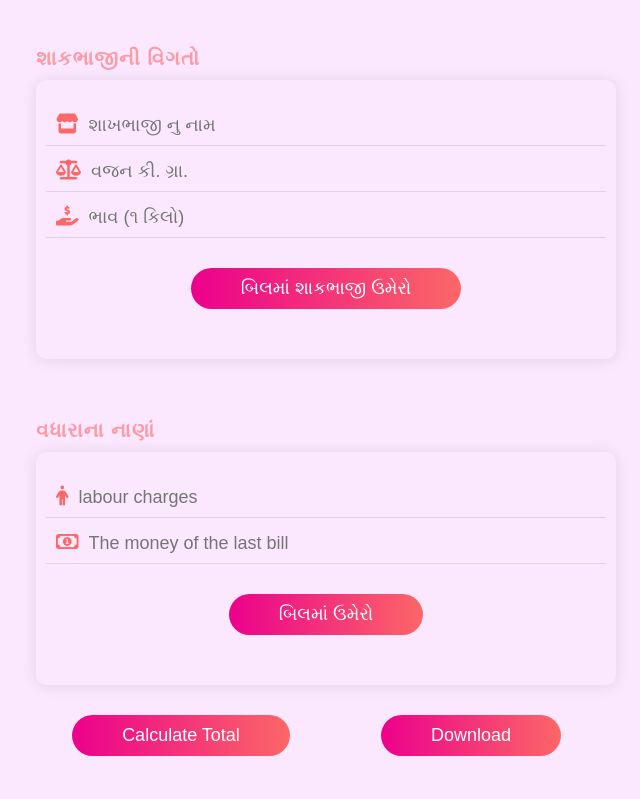
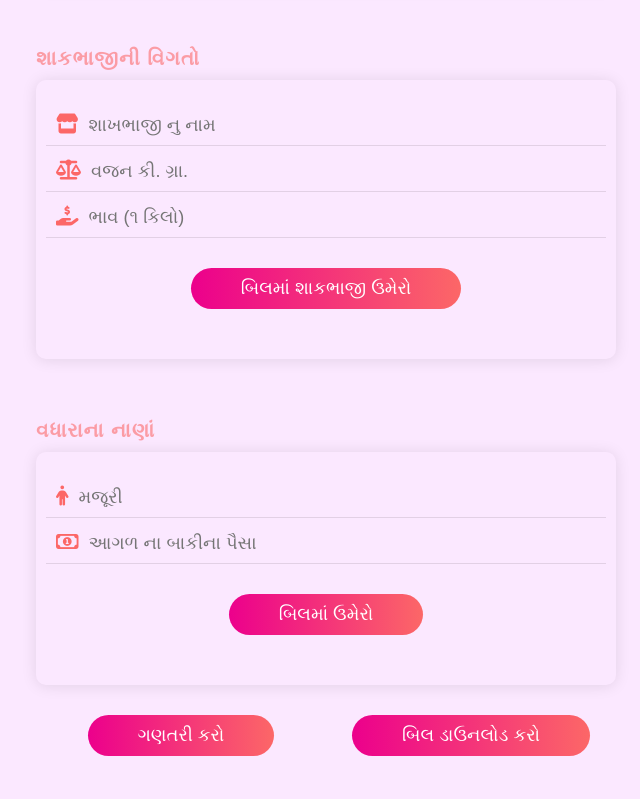
Before and after one commit to Kuldip4135/sk-harij-bill, a plain HTML site: page index.html in a window 1280 px wide. Shown: the part 309-1108 px from the top of the page, without its empty margins (314-954 px from the left). Drawn offline with Linux system fonts and the light colour scheme.

Commit message:
System Is Ready

```diff
--- a/index.html
+++ b/index.html
@@ -94,12 +94,7 @@
         <form class="extraMoneyForm">
           <div class="input-group">
             <i class="fas fa-male"></i>
-            <input
-              type="tel"
-              id="laborMoney"
-              placeholder="labour charges"
-              required
-            />
+            <input type="tel" id="laborMoney" placeholder="મજૂરી" required />
             <span class="bar"></span>
           </div>
 
@@ -109,7 +104,7 @@
               type="tel"
               id="recentMoney"
               required
-              placeholder="The money of the last bill"
+              placeholder="આગળ ના બાકીના પૈસા "
             />
             <span class="bar"></span>
           </div>
@@ -121,10 +116,10 @@
 
         <div class="btnGroup">
           <div class="input-group">
-            <button type="submit" id="calculateTotal">Calculate Total</button>
+            <button type="submit" id="calculateTotal">ગણતરી કરો</button>
           </div>
           <div class="input-group">
-            <button type="submit" id="downloadBill">Download</button>
+            <button type="submit" id="downloadBill">બિલ ડાઉનલોડ કરો</button>
           </div>
         </div>
       </div>
```
